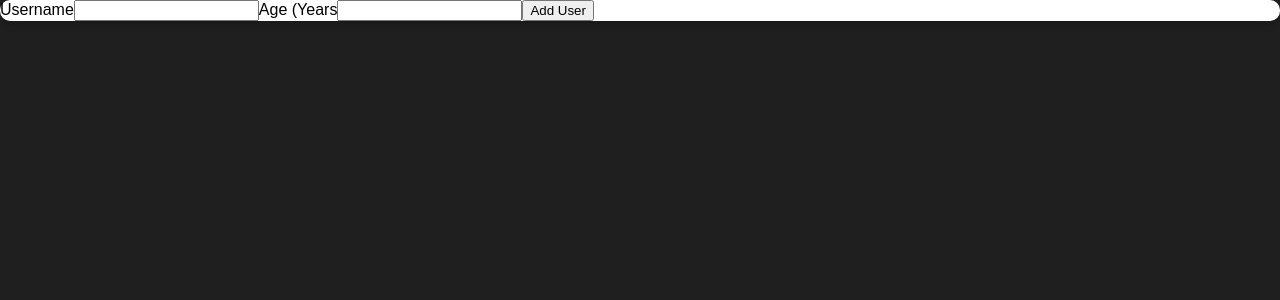
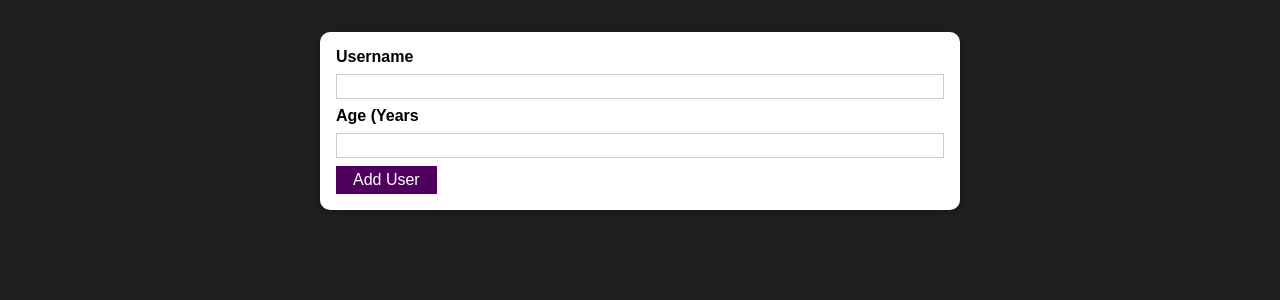
Before and after one commit to RavenRidge98/udemy-reactjs, a React (Create React App) app: page / in a window 1280 px wide. Shown: the top 300 px of the page. Built offline with nearby package versions, Linux system fonts and the light colour scheme.

Commit message:
Adding a re-usable "Button" Component

```diff
--- /dev/null
+++ b/src/components/UI/Button.js
@@ -0,0 +1,16 @@
+import React from "react";
+import styles from "./Button.module.css";
+
+const Button = (props) => {
+  return (
+    <button
+      className={styles.button}
+      type={props.type || "button"}
+      onClick={props.onClick}
+    >
+        {props.children}
+    </button>
+  );
+};
+
+export default Button;
--- /dev/null
+++ b/src/components/UI/Button.module.css
@@ -0,0 +1,18 @@
+.button {
+    font: inherit;
+    border: 1px solid #4f005f;
+    background: #4f005f;
+    color: white;
+    padding: 0.25rem 1rem;
+    cursor: pointer;
+  }
+
+  .button:hover,
+  .button:active {
+    background: #741188;
+    border-color: #741188;
+  }
+
+  .button:focus {
+    outline: none;
+  }
--- a/src/components/Users/AddUser.js
+++ b/src/components/Users/AddUser.js
@@ -1,5 +1,7 @@
 import React from "react";
+import Button from '../UI/Button';
 import Card from '../UI/Card';
+import styles from './AddUser.module.css';
 
 
 
@@ -8,13 +10,13 @@
     event.preventDefault();
   };
   return (
-    <Card>
+    <Card className={styles.input}>
       <form onSubmit={addUserHandler}>
         <label htmlFor='username'>Username</label>
         <input id='username' type='text' />
         <label htmlFor='age'>Age (Years</label>
         <input id='age' type='number' />
-        <button type='submit'>Add User</button>
+        <Button type='submit'>Add User</Button>
       </form>
     </Card>
   );
--- a/src/components/Users/AddUser.module.css
+++ b/src/components/Users/AddUser.module.css
@@ -0,0 +1,26 @@
+.input {
+    margin: 2rem auto;
+    padding: 1rem;
+    width: 90%;
+    max-width: 40rem;
+  }
+
+  .input label {
+    display: block;
+    font-weight: bold;
+    margin-bottom: 0.5rem;
+  }
+
+  .input input {
+    font: inherit;
+    display: block;
+    width: 100%;
+    border: 1px solid #ccc;
+    padding: 0.15rem;
+    margin-bottom: 0.5rem;
+  }
+
+  .input input:focus {
+    outline: none;
+    border-color: #4f005f;
+  }
```
